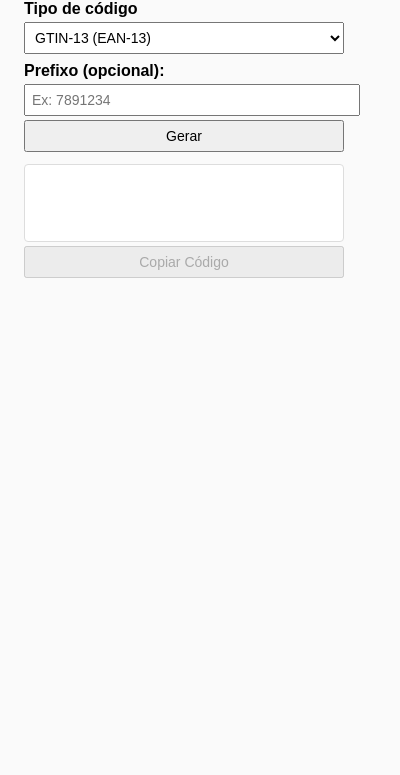
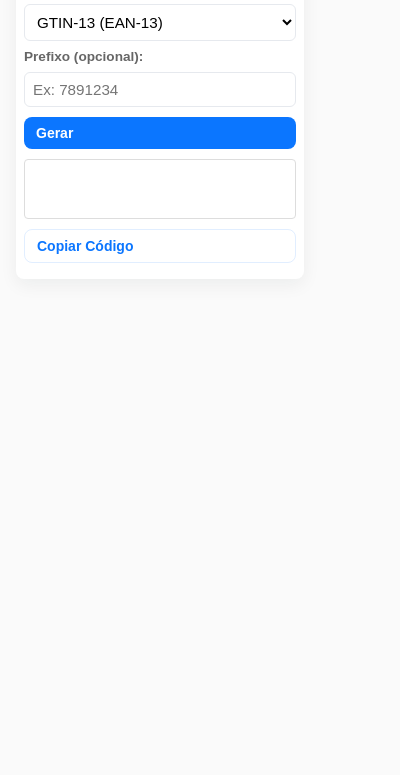
Before and after one commit to arnmoser/ean-gtin-extension, a browser extension: page popup.html in a window 400 px wide. Shown: the part 69-844 px from the top of the page. Drawn offline with Linux system fonts and the light colour scheme.

Commit message:
Ajuste de lógica de cópia, melhora da UI e estilização com CSS

```diff
--- /dev/null
+++ b/popup.css
@@ -0,0 +1,107 @@
+:root{
+  --width-popup: 320px;
+  --bg: #fafafa;
+  --panel: #ffffff;
+  --text: #222;
+  --muted: #666;
+  --brand: #0b76ff;        /* cor primária / ação */
+  --success: #2db64d;
+  --danger: #e14d4d;
+  --radius: 8px;
+  --space-xs: 0.25rem;
+  --space-sm: 0.5rem;
+  --space-md: 1rem;
+  --space-lg: 1.5rem;
+  --font-ui: -apple-system, BlinkMacSystemFont, "Segoe UI", Roboto, "Helvetica Neue", Arial;
+  --code-font: "Roboto Mono", "Courier New", monospace;
+  --transition-fast: 150ms ease;
+}
+
+* { box-sizing: border-box; }
+html,body { margin:0; padding:0; font-family: var(--font-ui); color:var(--text); }
+.popup {
+  width: var(--width-popup);
+  padding: var(--space-md);
+  background: var(--bg);
+}
+.card {
+  background: var(--panel);
+  border-radius: var(--radius);
+  padding: var(--space-sm);
+  box-shadow: 0 6px 18px rgba(20,30,40,0.06);
+}
+.header {
+  display:flex;
+  align-items:center;
+  justify-content:space-between;
+  gap: var(--space-sm);
+  margin-bottom: var(--space-sm);
+}
+.h1 { font-size:1rem; font-weight:600; }
+.label { font-size: 0.85rem; color: var(--muted); margin-bottom: var(--space-xs); }
+
+/* inputs / select / buttons */
+.input, select {
+  width:100%;
+  padding: 8px;
+  border-radius:6px;
+  border: 1px solid #e6e9ee;
+  font-size: 0.95rem;
+  background: white;
+}
+.input:focus, select:focus { outline:none; border-color: var(--brand); box-shadow:0 0 0 4px rgba(11,118,255,0.06); }
+
+.btn {
+  display:inline-flex;
+  align-items:center;
+  gap:8px;
+  padding: 8px 12px;
+  border-radius: 8px;
+  border: none;
+  cursor: pointer;
+  transition: transform var(--transition-fast), box-shadow var(--transition-fast);
+  font-weight:600;
+}
+.btn:active { transform: translateY(1px); }
+
+/* Primary / Copy */
+.btn-primary { background: var(--brand); color: #fff; }
+.btn-primary:hover { box-shadow: 0 6px 18px rgba(11,118,255,0.12); }
+.btn-ghost { background: transparent; color: var(--brand); border: 1px solid rgba(11,118,255,0.12); }
+
+/* results */
+.results {
+  margin-top: var(--space-sm);
+  min-height: 48px;
+  font-family: var(--code-font);
+  font-size:0.95rem;
+}
+.result-item {
+  background:#f7f9fc;
+  border-radius:6px;
+  padding:8px 10px;
+  cursor: pointer;
+  user-select: all;
+  display:flex;
+  align-items:center;
+  justify-content:space-between;
+  gap:8px;
+}
+.result-item:hover { background:#eef4ff; }
+.result-code { font-family:var(--code-font); letter-spacing:0.6px; }
+
+/* feedback small */
+.kv {
+  font-size:12px;
+  color:var(--muted);
+  margin-top:6px;
+}
+
+/* accessibility: focus visible ring */
+:focus { outline: none; }
+:focus-visible { box-shadow: 0 0 0 4px rgba(11,118,255,0.12); border-radius:6px; }
+
+/* small responsive guard */
+@media (max-width: 360px){
+  :root { --width-popup: 300px; }
+}
--- a/popup.html
+++ b/popup.html
@@ -1,9 +1,12 @@
 <!DOCTYPE html>
 <html lang="pt-BR">
+
 <head>
     <meta charset="UTF-8" />
-        <meta name="viewport" content="width=device-width, initial-scale=1.0"/>
+    <meta name="viewport" content="width=device-width, initial-scale=1.0" />
     <title>Gerador EAN GTIN</title>
+    <link rel="stylesheet" href="popup.css">
+
     <style>
         body {
             font-family: sans-serif;
@@ -17,7 +20,7 @@
             margin-bottom: 12px;
         }
 
-            label{
+        label {
             display: block;
             margin-top: 8px;
             font-weight: 600;
@@ -47,27 +50,33 @@
     </style>
 </head>
 
-    <body>
-        <h1>Gerador EAN / GTIN</h1>
+<body class="popup">
+    <div class="card">
+        <div class="header">
+            <div>
+                <div class="h1">Gerador EAN / GTIN</div>
 
-        <label for="gtinType">Tipo de código</label>
-        <select id="gtinType">
+                <label class="label" for="gtinType">Tipo</label>
+                <select id="gtinType" class="input">
                     <option value="13">GTIN-13 (EAN-13)</option>
                     <option value="14">GTIN-14</option>
                 </select>
 
-        <label for="prefixInput">Prefixo (opcional):</label>
-        <input type = "text" id="prefixInput" placeholder="Ex: 7891234" />
+                <label class="label" for="prefixInput">Prefixo (opcional):</label>
+                <input id="prefixInput" class="input" placeholder="Ex: 7891234" />
 
 
-        <button id="generateBtn">Gerar</button>
+                <button id="generateBtn" class="btn btn-primary" style="margin-top: 10px">Gerar</button>
 
-        <div id="results"></div>
-        <button id="copyBtn" disabled>Copiar Código</button>
+                <div id="results" class="results" aria-live="polite" style="margin-top: 10px;"></div>
 
-
+                <button id="copyBtn" class="btn btn-ghost" disabled style="margin-top: 10px;">Copiar Código</button>
+            </div>
+        </div>
+    </div>
 
 
     <script src="popup.js"></script>
 </body>
+
 </html>
--- a/popup.js
+++ b/popup.js
@@ -4,7 +4,7 @@
 const generateBtn = document.getElementById('generateBtn');
 const copyBtn = document.getElementById('copyBtn');
 const resultsDiv = document.getElementById('results');
-
+let codigoAtual = '';
 
 generateBtn.addEventListener('click', function () {
     const tipo = parseInt(document.getElementById('gtinType').value);
@@ -13,14 +13,23 @@ generateBtn.addEventListener('click', function () {
     console.log("Botão clicado!", tipo, prefixo);
 
     const codigo = gerarEAN(tipo, prefixo);
-    console.log("Código gerado:", codigo);
+    if(!codigo) {
+        resultsDiv.textContent = "Prefixo Inválido para o Tipo Escolhido";
+        copyBtn.disabled = true;
+        return;
+    }
+    codigoAtual = codigo;
 
     resultsDiv.innerHTML = ''; // Limpa o que estava escrito antes
+
+
+    console.log("Código gerado:", codigo);
 
     const p = document.createElement('p');
     p.textContent = codigo;
     resultsDiv.appendChild(p);
 
+    copyBtn.textContent = "Copiar Código"; //reseta texto do botão
     copyBtn.disabled = false;
 
     p.addEventListener('click', function () {
@@ -30,8 +39,8 @@ generateBtn.addEventListener('click', function () {
 
 //evento do botão de copiar
 copyBtn.addEventListener('click', function () {
-    const codigoTexto = resultsDiv.textContent.trim();
-    copiarParaClipboard(codigoTexto);
+  if(!codigoAtual) return;
+    copiarParaClipboard(codigoAtual);
 });
 
 // Função para copiar
@@ -58,7 +67,7 @@ function gerarEAN(tipo, prefixo) {
     let digitosNecessarios = tipo - 1 - prefixo.length;
     if (digitosNecessarios <= 0) {
         console.error("Prefixo longo demais para o tipo de GTIN escolhido");
-        return [];
+        return null;
     }
 
     // 2 - Gerar Números aleatórios para preencher
```
Lines whose indentation alone changed are shown as unchanged.
